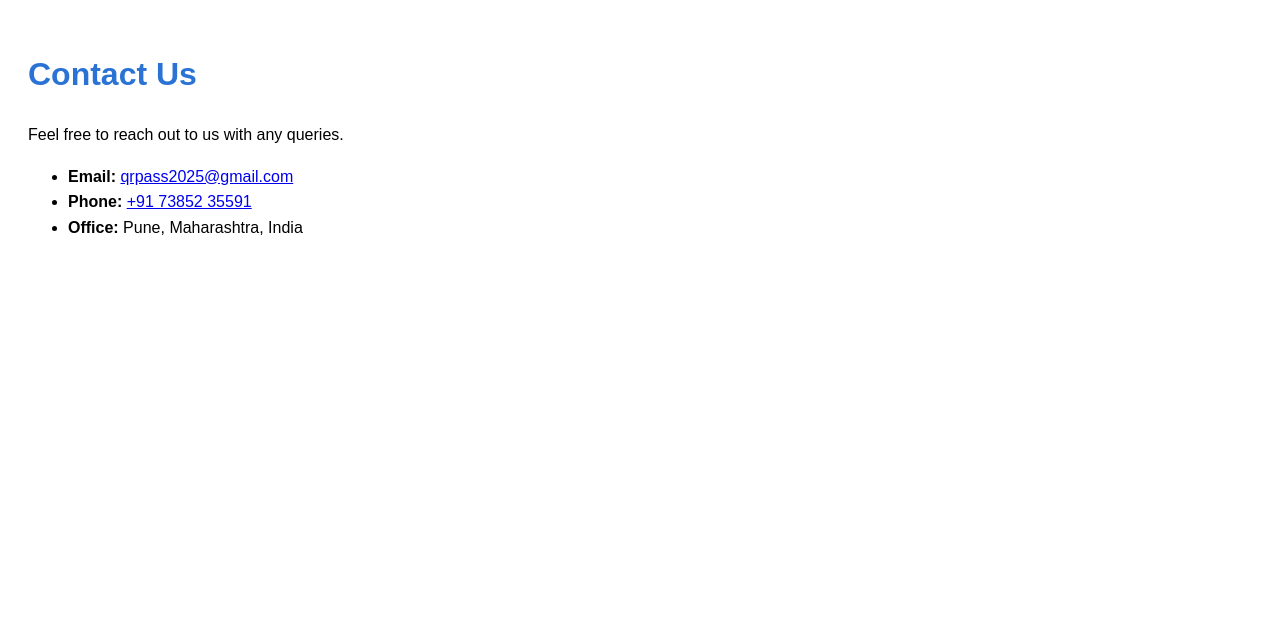
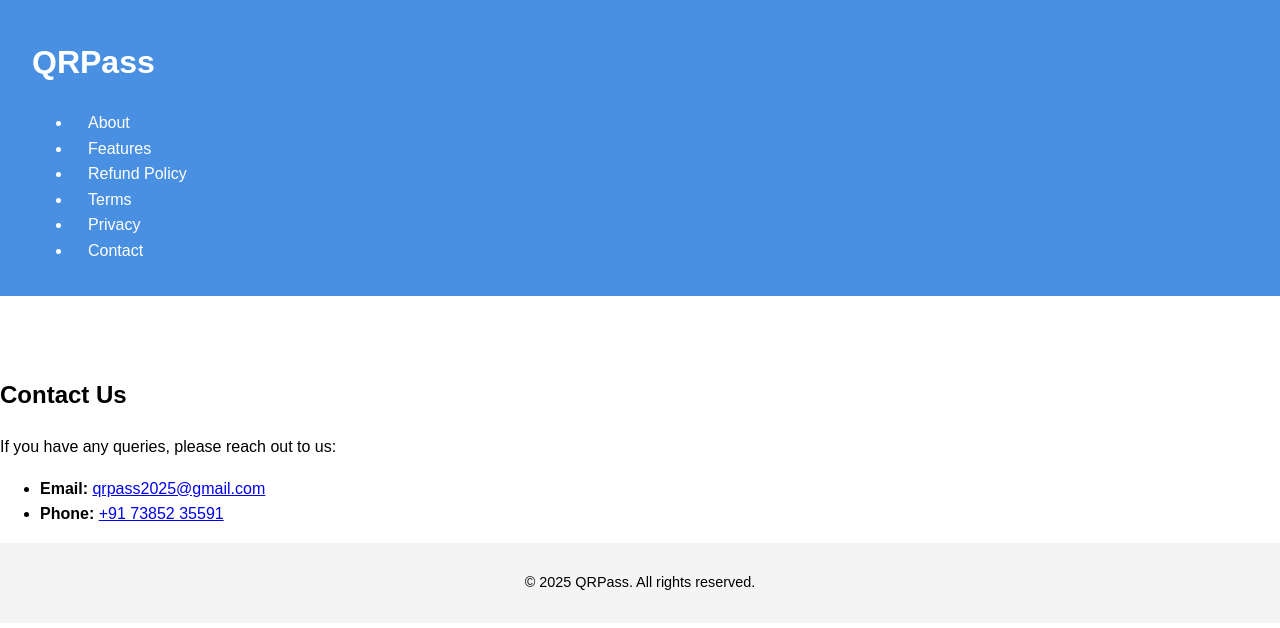
Before and after one commit to jiaapromotion/qrpass-landing-page, a website: page contact.html in a window 1280 px wide. Drawn offline with Linux system fonts and the light colour scheme.

Commit message:
Updated contact.html with Contact Us info for Razorpay

```diff
--- a/contact.html
+++ b/contact.html
@@ -1,21 +1,41 @@
-<!-- contact.html -->
 <!DOCTYPE html>
 <html lang="en">
 <head>
   <meta charset="UTF-8" />
-  <title>Contact Us - QRPass</title>
-  <style>
-    body { font-family: Arial, sans-serif; padding: 20px; line-height: 1.6; }
-    h1 { color: #2a72d4; }
-  </style>
+  <meta name="viewport" content="width=device-width, initial-scale=1.0"/>
+  <title>Contact Us | QRPass</title>
+  <link rel="stylesheet" href="style.css" />
 </head>
 <body>
-  <h1>Contact Us</h1>
-  <p>Feel free to reach out to us with any queries.</p>
-  <ul>
-    <li><strong>Email:</strong> <a href="mailto:qrpass2025@gmail.com">qrpass2025@gmail.com</a></li>
-    <li><strong>Phone:</strong> <a href="tel:+917385235591">+91 73852 35591</a></li>
-    <li><strong>Office:</strong> Pune, Maharashtra, India</li>
-  </ul>
+  <header class="header">
+    <div class="container">
+      <h1 class="logo">QRPass</h1>
+      <nav>
+        <ul class="nav-links">
+          <li><a href="index.html#about">About</a></li>
+          <li><a href="index.html#features">Features</a></li>
+          <li><a href="refund.html">Refund Policy</a></li>
+          <li><a href="terms.html">Terms</a></li>
+          <li><a href="privacy.html">Privacy</a></li>
+          <li><a href="contact.html">Contact</a></li>
+        </ul>
+      </nav>
+    </div>
+  </header>
+
+  <main class="container" style="margin-top: 80px;">
+    <h2>Contact Us</h2>
+    <p>If you have any queries, please reach out to us:</p>
+    <ul>
+      <li><strong>Email:</strong> <a href="mailto:qrpass2025@gmail.com">qrpass2025@gmail.com</a></li>
+      <li><strong>Phone:</strong> <a href="tel:+917385235591">+91 73852 35591</a></li>
+    </ul>
+  </main>
+
+  <footer class="footer">
+    <div class="container">
+      <p>© 2025 QRPass. All rights reserved.</p>
+    </div>
+  </footer>
 </body>
 </html>
```
